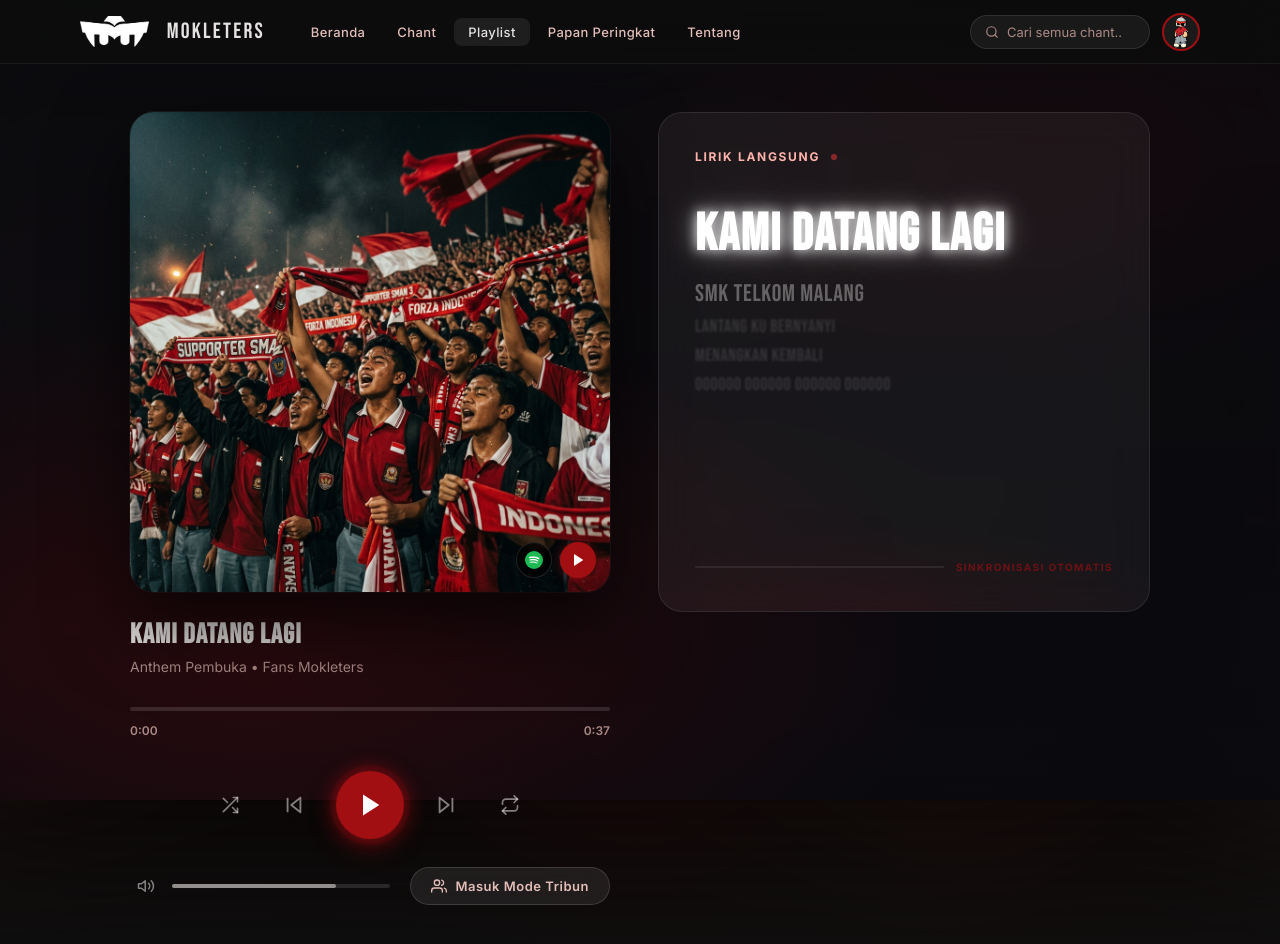
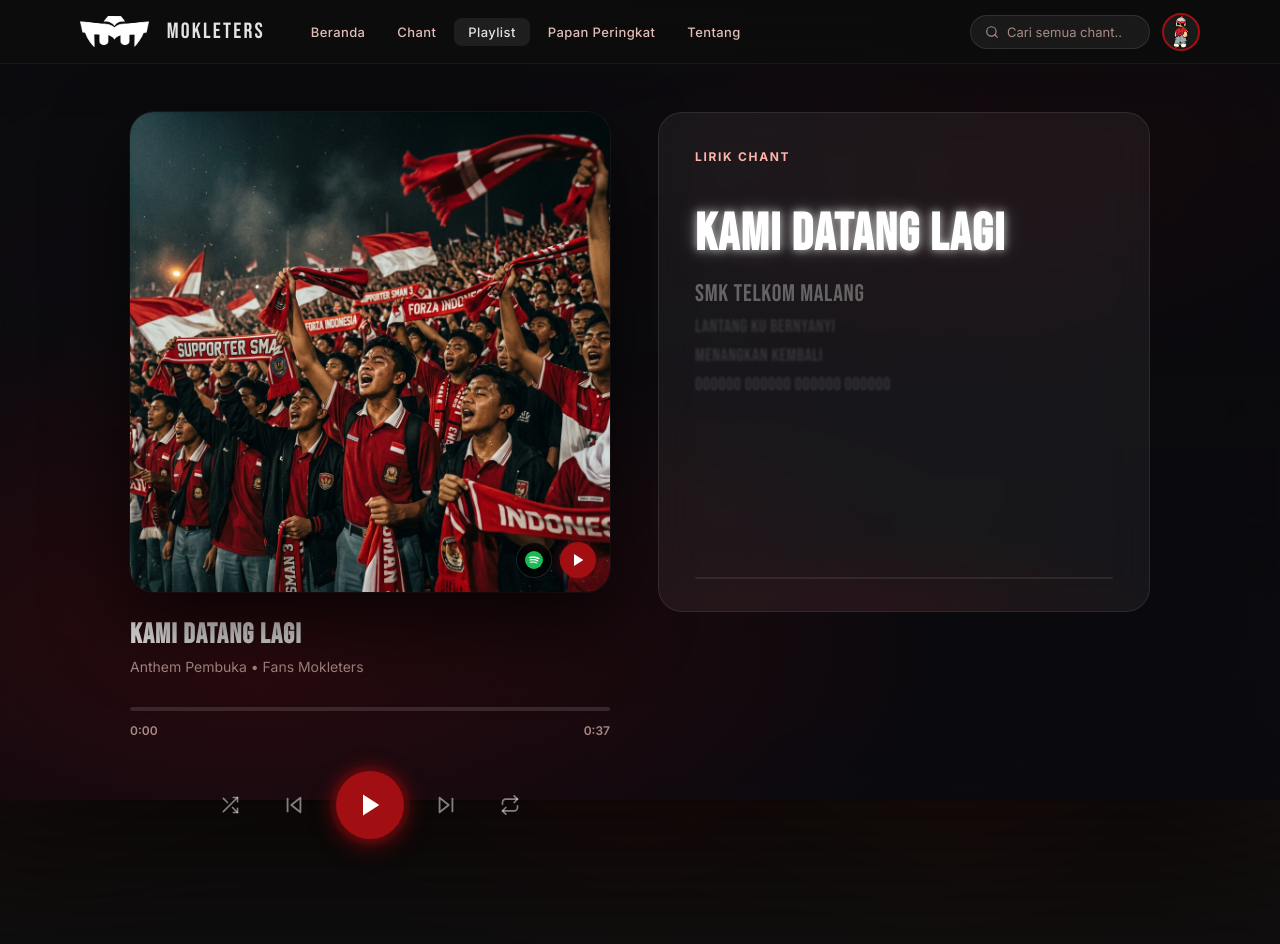
Before and after one commit to ElZidane123/mokleters, a React (Vite) app: page / in a window 1280 px wide. Both pictures are taken after a click on the link "Playlist". Shown: the top 944 px of the page. After the commit the page ends 887 px from the top, so only its background shows below. Built offline with nearby package versions, Linux system fonts and the light colour scheme.

Commit message:
Optimize lyrics sync timing latency and reduce text-shadow active glow

```diff
--- a/src/ChantDetailPage.tsx
+++ b/src/ChantDetailPage.tsx
@@ -308,7 +308,6 @@ export default function ChantDetailPage({
             <div className="chant-detail-lyrics-sync-bar">
               <div className="chant-detail-lyrics-sync-fill" style={{ width: `${progress}%` }} />
             </div>
-            <span className="chant-detail-lyrics-sync-label">SINKRONISASI OTOMATIS</span>
           </div>
 
           {/* Stats */}
--- a/src/PlaylistPage.tsx
+++ b/src/PlaylistPage.tsx
@@ -103,7 +103,7 @@ export default function PlaylistPage({
 
   // Sync lyric to elapsed time
   useEffect(() => {
-    const idx = [...activeChant.lyrics].reverse().findIndex(l => elapsed >= l.time)
+    const idx = [...activeChant.lyrics].reverse().findIndex(l => (elapsed + 0.6) >= l.time)
     if (idx >= 0) {
       setActiveLyricIdx(activeChant.lyrics.length - 1 - idx)
     } else {
@@ -239,45 +239,12 @@ export default function PlaylistPage({
               <IconRepeat />
             </button>
           </div>
-
-          {/* Volume + Mode Tribun */}
-          <div className="pl-bottom-row">
-            <div className="pl-volume" role="group" aria-label="Kontrol volume">
-              <button id="pl-volume-icon-btn" className="pl-ctrl-btn pl-ctrl-btn--sm" type="button" aria-label="Bisukan" onClick={() => onVolume(volume === 0 ? 70 : 0)}>
-                <IconVolume />
-              </button>
-              <div
-                className="pl-volume-track"
-                id="pl-volume-slider"
-                role="slider"
-                aria-valuemin={0}
-                aria-valuemax={100}
-                aria-valuenow={volume}
-                aria-label="Volume"
-                onClick={handleVolumeClick}
-              >
-                <div className="pl-volume-fill" style={{ width: `${volume}%` }} />
-                <div className="pl-volume-thumb" style={{ left: `${volume}%` }} aria-hidden="true" />
-              </div>
-            </div>
-
-            <button
-              id="pl-crowd-mode-btn"
-              className="pl-crowd-btn"
-              type="button"
-              aria-label="Masuk Mode Tribun"
-            >
-              <IconUsers />
-              Masuk Mode Tribun
-            </button>
-          </div>
         </section>
 
         {/* ══ KANAN: Panel Lirik Langsung ══ */}
         <section className="pl-lyrics-panel glass-1" aria-label="Lirik langsung" aria-live="polite">
           <div className="pl-lyrics-header">
-            <span className="pl-lyrics-label" aria-label="Lirik Langsung">LIRIK LANGSUNG</span>
-            <div className="live-dot" aria-hidden="true" />
+            <span className="pl-lyrics-label" aria-label="Lirik Langsung">LIRIK CHANT</span>
           </div>
 
           <div className="pl-lyrics-list" role="list">
@@ -311,7 +278,6 @@ export default function PlaylistPage({
             <div className="pl-lyrics-sync-bar">
               <div className="pl-lyrics-sync-fill" style={{ width: `${progress}%` }} />
             </div>
-            <span className="pl-lyrics-sync-label">SINKRONISASI OTOMATIS</span>
           </div>
         </section>
 
--- a/src/index.css
+++ b/src/index.css
@@ -2409,7 +2409,7 @@ button { cursor: pointer; border: none; background: none; font-family: inherit;
   filter: none;
   transform: translateX(0);
   padding-block: 8px;
-  text-shadow: 0 0 12px rgba(255, 255, 255, 0.90), 0 0 25px rgba(255, 255, 255, 0.50), 0 0 50px rgba(255, 255, 255, 0.25);
+  text-shadow: 0 0 8px rgba(255, 255, 255, 0.70), 0 0 20px rgba(255, 255, 255, 0.30);
 }
 
 .pl-lyric-line--prev {
```
